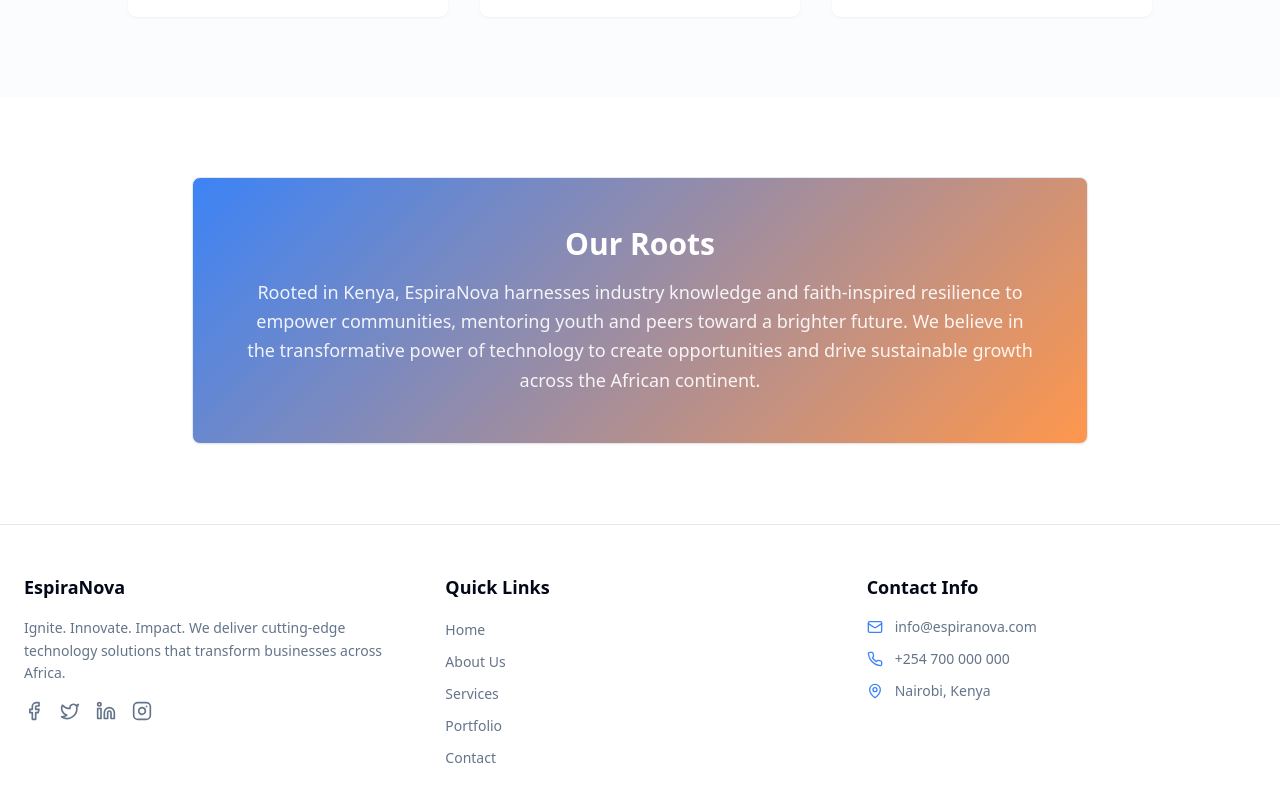
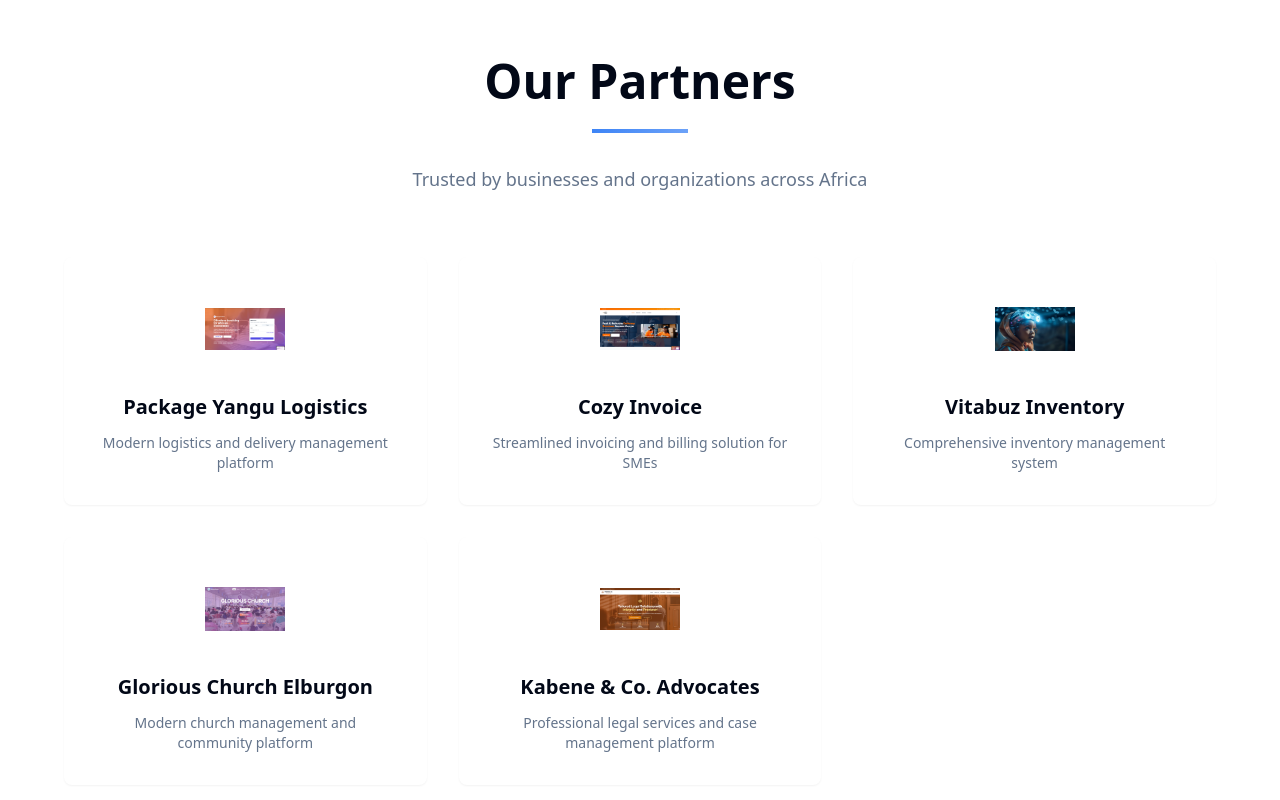
Before and after one commit to espironova/espiranova-africa-tech, a React (Vite) app: page /about in a window 1280 px wide. Shown: the part 1800-2600 px from the top of the page. Built offline with nearby package versions, Linux system fonts and the light colour scheme.

Commit message:
Fix About page content and add partners

```diff
--- a/src/pages/About.tsx
+++ b/src/pages/About.tsx
@@ -72,11 +72,6 @@ const AboutPage = () => {
                 to uplift small and medium enterprises, freelancers, and diverse industries.
               </p>
 
-              <p className="text-lg leading-relaxed text-muted-foreground mb-8">
-                Led by a founder with over eight years of API engineering expertise and Apigee mastery, our team
-                crafts tailored web and mobile solutions—such as the transformative <strong className="text-primary">Cozy Invoice</strong> for
-                streamlined invoicing—to address unique business challenges.
-              </p>
 
               <div className="bg-gradient-hero p-6 rounded-lg">
                 <h3 className="text-2xl font-bold text-white mb-4">Our Vision</h3>
@@ -116,6 +111,83 @@ const AboutPage = () => {
         </div>
       </section>
 
+      {/* Our Partners */}
+      <section className="py-20 bg-background">
+        <div className="container mx-auto px-6">
+          <div className="text-center mb-16">
+            <h2 className="text-4xl md:text-5xl font-bold mb-6 text-foreground">
+              Our Partners
+            </h2>
+            <div className="w-24 h-1 bg-gradient-primary mx-auto mb-8"></div>
+            <p className="text-lg text-muted-foreground max-w-2xl mx-auto">
+              Trusted by businesses and organizations across Africa
+            </p>
+          </div>
+
+          <div className="grid grid-cols-1 md:grid-cols-2 lg:grid-cols-3 gap-8 max-w-6xl mx-auto">
+            <Card className="p-8 text-center hover:shadow-card transition-all duration-300 border-0 bg-card group hover:scale-105">
+              <div className="w-20 h-20 mx-auto mb-6 overflow-hidden rounded-lg bg-white/5 flex items-center justify-center group-hover:shadow-glow transition-all duration-300">
+                <img
+                  src="/lovable-uploads/22e49366-a76a-4bd7-bb52-0fbfc7f05334.png"
+                  alt="Package Yangu Logistics"
+                  className="w-full h-full object-contain"
+                />
+              </div>
+              <h3 className="text-xl font-bold mb-3 text-foreground">Package Yangu Logistics</h3>
+              <p className="text-muted-foreground text-sm">Modern logistics and delivery management platform</p>
+            </Card>
+
+            <Card className="p-8 text-center hover:shadow-card transition-all duration-300 border-0 bg-card group hover:scale-105">
+              <div className="w-20 h-20 mx-auto mb-6 overflow-hidden rounded-lg bg-white/5 flex items-center justify-center group-hover:shadow-glow transition-all duration-300">
+                <img
+                  src="/lovable-uploads/0207f092-a550-48d0-ac3d-0f905a7c97e1.png"
+                  alt="Cozy Invoice"
+                  className="w-full h-full object-contain"
+                />
+              </div>
+              <h3 className="text-xl font-bold mb-3 text-foreground">Cozy Invoice</h3>
+              <p className="text-muted-foreground text-sm">Streamlined invoicing and billing solution for SMEs</p>
+            </Card>
+
+            <Card className="p-8 text-center hover:shadow-card transition-all duration-300 border-0 bg-card group hover:scale-105">
+              <div className="w-20 h-20 mx-auto mb-6 overflow-hidden rounded-lg bg-white/5 flex items-center justify-center group-hover:shadow-glow transition-all duration-300">
+                <img
+                  src="/lovable-uploads/680b85d9-b389-4be9-9b2a-7638c311663e.png"
+                  alt="Vitabuz Inventory"
+                  className="w-full h-full object-contain"
+                />
+              </div>
+              <h3 className="text-xl font-bold mb-3 text-foreground">Vitabuz Inventory</h3>
+              <p className="text-muted-foreground text-sm">Comprehensive inventory management system</p>
+            </Card>
+
+            <Card className="p-8 text-center hover:shadow-card transition-all duration-300 border-0 bg-card group hover:scale-105">
+              <div className="w-20 h-20 mx-auto mb-6 overflow-hidden rounded-lg bg-white/5 flex items-center justify-center group-hover:shadow-glow transition-all duration-300">
+                <img
+                  src="/lovable-uploads/glorious-church-new.png"
+                  alt="Glorious Church Elburgon"
+                  className="w-full h-full object-contain"
+                />
+              </div>
+              <h3 className="text-xl font-bold mb-3 text-foreground">Glorious Church Elburgon</h3>
+              <p className="text-muted-foreground text-sm">Modern church management and community platform</p>
+            </Card>
+
+            <Card className="p-8 text-center hover:shadow-card transition-all duration-300 border-0 bg-card group hover:scale-105 md:col-span-2 lg:col-span-1">
+              <div className="w-20 h-20 mx-auto mb-6 overflow-hidden rounded-lg bg-white/5 flex items-center justify-center group-hover:shadow-glow transition-all duration-300">
+                <img
+                  src="/lovable-uploads/747bed90-af81-4593-b723-10a1caea83f7.png"
+                  alt="Kabene & Co. Advocates"
+                  className="w-full h-full object-contain"
+                />
+              </div>
+              <h3 className="text-xl font-bold mb-3 text-foreground">Kabene & Co. Advocates</h3>
+              <p className="text-muted-foreground text-sm">Professional legal services and case management platform</p>
+            </Card>
+          </div>
+        </div>
+      </section>
+
       {/* Our Roots */}
       <section className="py-20 bg-background">
         <div className="container mx-auto px-6">
```
